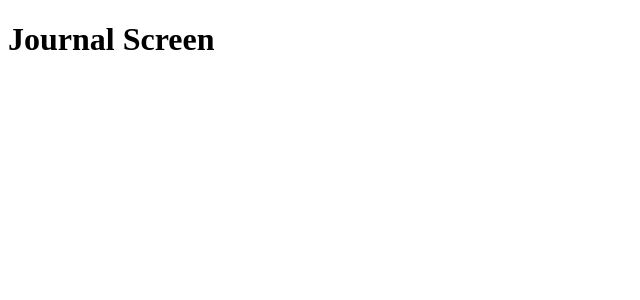
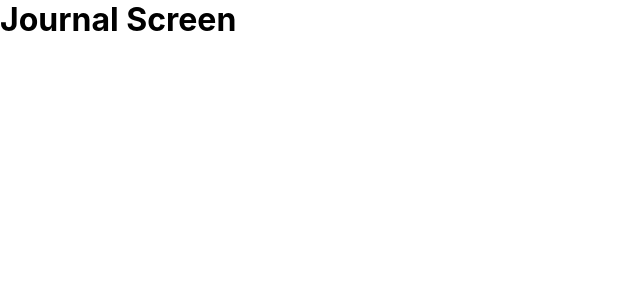
Before and after one commit to pacomarm/sassNts, a React (Create React App) app: page / in a window 1280 px wide. Shown: the top 300 px of the page, without its empty margins (0-640 px from the left). Built offline with nearby package versions, Linux system fonts and the light colour scheme.

Commit message:
basic styling

```diff
--- /dev/null
+++ b/src/styles/base/_base.scss
@@ -0,0 +1,35 @@
+* {
+	font-family: -apple-system, BlinkMacSystemFont, 'Segoe UI', Roboto, Helvetica,
+		Arial, sans-serif, 'Apple Color Emoji', 'Segoe UI Emoji', 'Segoe UI Symbol';
+	margin: 0px;
+}
+
+html,
+body {
+	height: 100vh;
+	width: 100vw;
+}
+
+main {
+	width: 100%;
+}
+
+.mt-1 {
+	margin-top: 5px;
+}
+
+.mt-5 {
+	margin-top: 20px;
+}
+
+.mb-1 {
+	margin-bottom: 5px;
+}
+
+.mb-5 {
+	margin-bottom: 20px;
+}
+
+.pointer {
+	cursor: pointer;
+}
--- /dev/null
+++ b/src/styles/base/_settings.scss
@@ -0,0 +1,4 @@
+// colors
+$primary: #e8eaeb;
+$dark-grey: #686868;
+$light-grey: #e0e0e0;
--- a/src/styles/styles.scss
+++ b/src/styles/styles.scss
@@ -1,4 +1,2 @@
-html,
-body {
-	// background-color: #ffff01;
-}
+@import './base/settings';
+@import './base/base';
```
Also changed, not shown: src/styles/components/test.scss (added).
